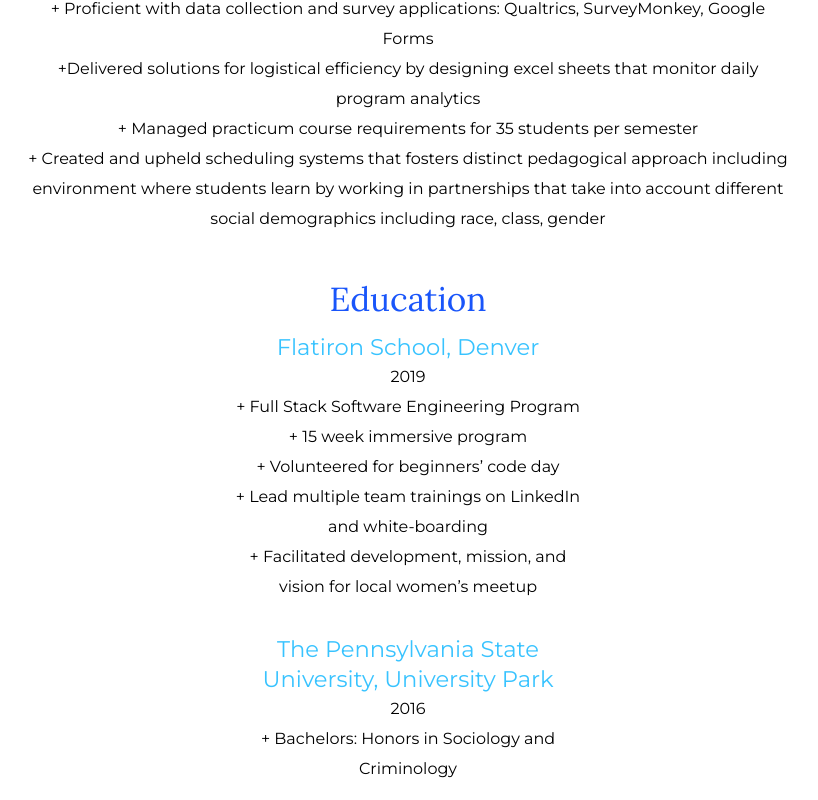
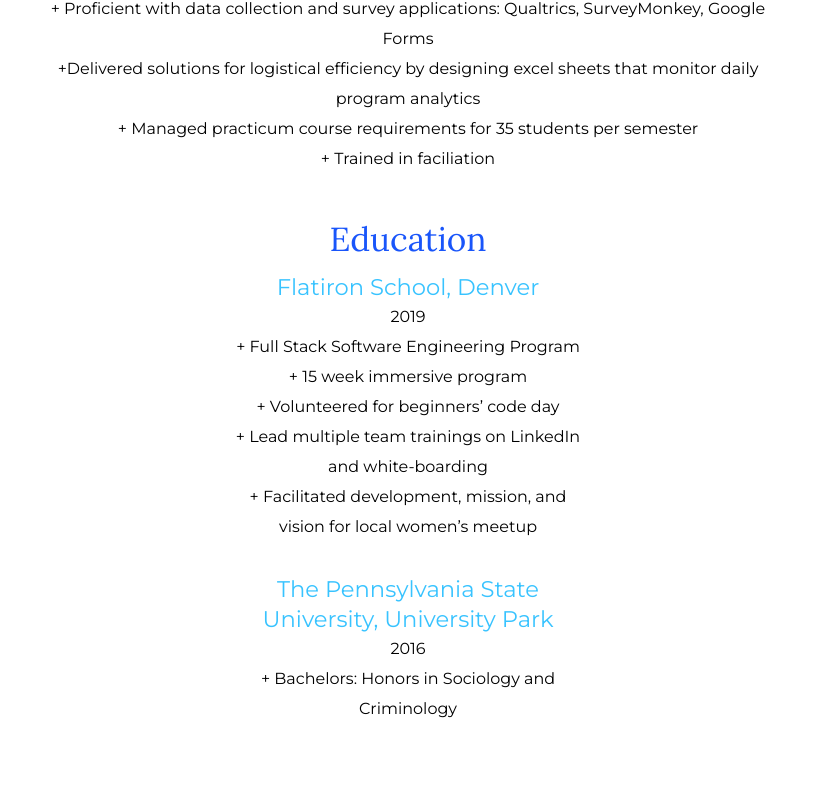
Before and after one commit to cnclause/personal-website-frontend, a Vue app: page /resume in a window 1280 px wide. Shown: the part 1625-2425 px from the top of the page, without its empty margins (232-1050 px from the left). After the commit the page ends 2365 px from the top, so only its background shows below. Built offline with nearby package versions, Linux system fonts and the light colour scheme.

Commit message:
updated resume

```diff
--- a/src/components/ResumeContainer.vue
+++ b/src/components/ResumeContainer.vue
@@ -42,7 +42,7 @@
                     </li>
                     <li>Delivered solutions for logistical efficiency by designing excel sheets that monitor daily program analytics</li>
                     <li> Managed practicum course requirements for 35 students per semester</li>
-                    <li> Created and upheld scheduling systems that fosters distinct pedagogical approach including environment where students learn by working in partnerships that take into account different social demographics including race, class, gender</li>
+                    <li> Trained in faciliation</li>
 
                 </ul>
             </div>
```
